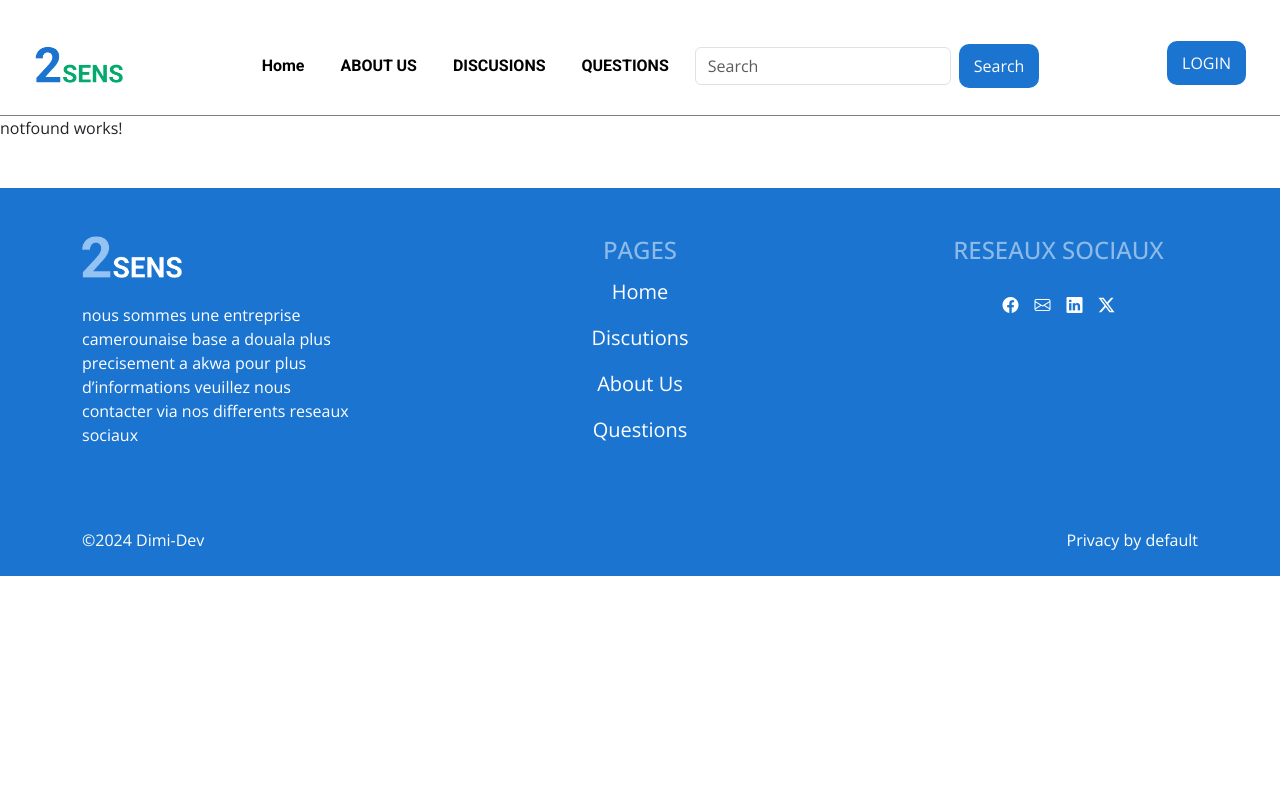
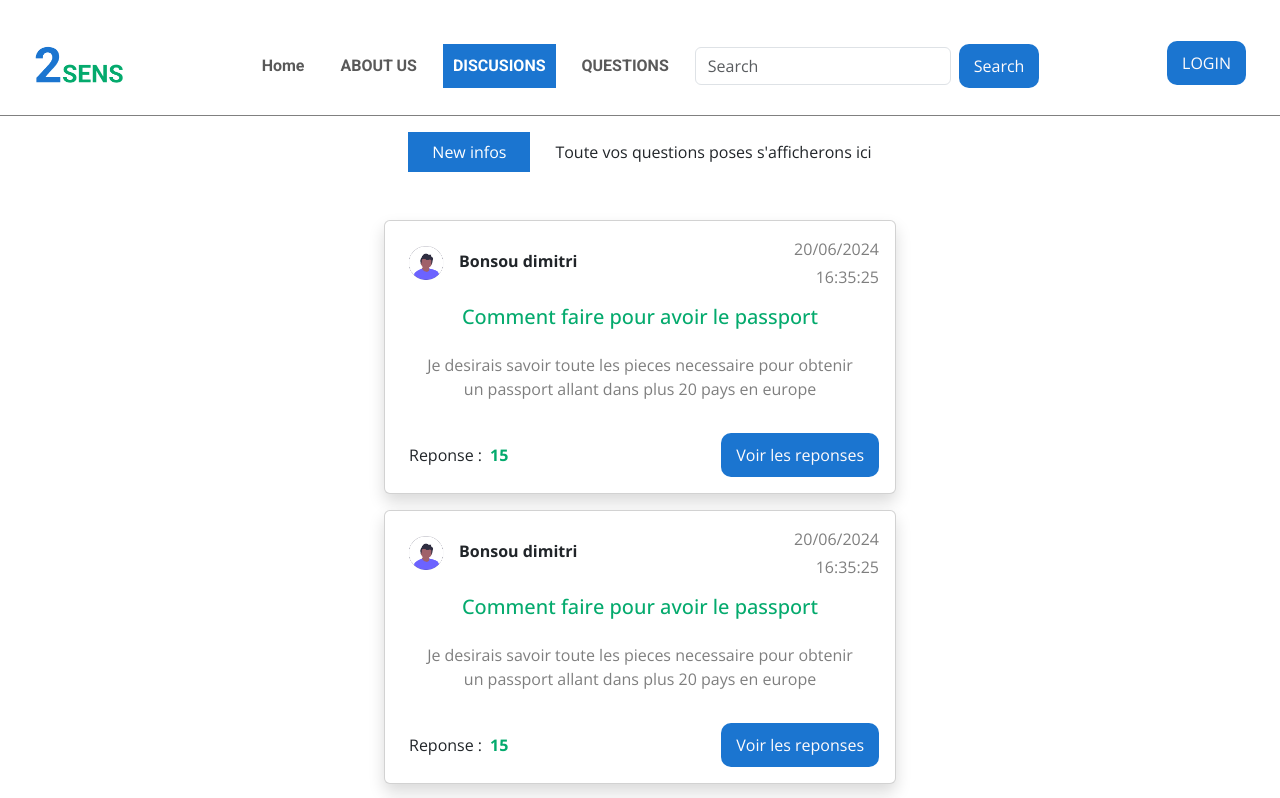
Before and after one commit to Dimitribonsou/projet-2SENS, an Angular app in the folder 2SensWebApps/: page /discutions in a window 1280 px wide. Shown: the top 798 px of the page. Built offline with nearby package versions, Linux system fonts and the light colour scheme.

Commit message:
discution updated

```diff
--- a/2SensWebApps/src/app/Components/HomePageComponent/navbar/navbar.component.html
+++ b/2SensWebApps/src/app/Components/HomePageComponent/navbar/navbar.component.html
@@ -12,16 +12,16 @@
       <div class="offcanvas-body  ">
         <ul class="navbar-nav justify-content-center flex-grow-1 d-flex gap-3 pe-3 text-light align-items-center">
           <li class="nav-item">
-            <a class="nav-link active   font-two fw-bold" aria-current="page" [routerLink]="['/home']">Home</a>
+            <a class="nav-link selected-link   font-two fw-bold" aria-current="page" [routerLink]="['/home']" routerLinkActive="selected-link">Home</a>
           </li>
           <li class="nav-item">
-            <a class="nav-link active  font-two fw-bold" aria-current="page"  [routerLink]="['/about']">ABOUT US</a>
+            <a class="nav-link   font-two fw-bold" aria-current="page"  [routerLink]="['/about']" routerLinkActive="selected-link">ABOUT US</a>
           </li>
           <li class="nav-item">
-            <a class="nav-link active  font-two fw-bold" aria-current="page"  [routerLink]="['/discutions']">DISCUSIONS</a>
+            <a class="nav-link   font-two fw-bold" aria-current="page"  [routerLink]="['/discutions']" routerLinkActive="selected-link">DISCUSIONS</a>
           </li>
           <li class="nav-item">
-            <a class="nav-link active  font-two fw-bold" aria-current="page"  [routerLink]="['/questions']">QUESTIONS</a>
+            <a class="nav-link   font-two fw-bold" aria-current="page"  [routerLink]="['/questions']" routerLinkActive="selected-link">QUESTIONS</a>
           </li>
           <li class="nav-item">
             <form class="d-flex  align-items-center" role="search">
--- a/2SensWebApps/src/app/Components/HomePageComponent/navbar/navbar.component.scss
+++ b/2SensWebApps/src/app/Components/HomePageComponent/navbar/navbar.component.scss
@@ -1,3 +1,44 @@
+
+.selected-link
+{
+  // padding:  10px;
+  background-color:var(--first-color);
+  color:#fff;
+  /* border-radius: 5px; */
+  border-bottom-width: 5px;
+  border-bottom-style: solid;
+  border-bottom-color: var(--first-color);
+  transition: color 0.4s ease-in;
+  transition: border 0.4s ease-in-out;
+}
+.navbar-nav li a{
+  padding:  10px;
+  border-bottom-width: 5px;
+  border-bottom-style: none;
+  box-sizing: border-box;
+}
+.navbar-nav>li>a:hover
+{
+  color:var(--first-color);
+  /* border-radius: 5px; */
+  border-bottom-style: solid;
+  border-bottom-color: var(--first-color);
+  transition: color 0.4s ease-in;
+  transition: border 0.4s ease-in-out;
+}
+
+
+.navbar-nav>li
+{
+  position: relative;
+}
+.navbar
+{
+
+   border-bottom: 1px solid gray;
+}
+
+
 @media screen and (min-width:1000px){
   #inputsearch
   {
@@ -25,27 +66,3 @@
     align-items: center;
   }
 }
-.navbar-nav li a{
-  padding:  10px;
-  border-bottom-width: 5px;
-  border-bottom-style: none;
-  box-sizing: border-box;
-}
-.navbar-nav>li>a:hover
-{
-  color:var(--first-color);
-  /* border-radius: 5px; */
-  border-bottom-style: solid;
-  border-bottom-color: var(--first-color);
-  transition: color 0.4s ease-in;
-  transition: border 0.4s ease-in-out;
-}
-.navbar-nav>li
-{
-  position: relative;
-}
-.navbar
-{
-
-   border-bottom: 1px solid gray;
-}
--- a/2SensWebApps/src/app/Components/QuestionsPublic/cardcomponent/cardcomponent.component.html
+++ b/2SensWebApps/src/app/Components/QuestionsPublic/cardcomponent/cardcomponent.component.html
@@ -20,8 +20,9 @@
        <span class="text-two fw-bold ms-2">15</span>
      </div>
      <div class="card-action d-flex justify-content-end align-items-center">
-       <a href="#" class="btn-one " >Repondre</a>
-       <a href="#" class="btn-two ms-4">Signaler</a>
+       <a *ngIf="showbtnrepondre" href="#" class="btn-one me-3" >Repondre</a>
+       <a *ngIf="showbtnvoirreponse" href="#" class="btn-one " >Voir les reponses</a>
+       <a *ngIf="showbtnsignaler" href="#" class="btn-two ms-4">Signaler</a>
      </div>
   </div>
   </div>
--- a/2SensWebApps/src/app/Components/QuestionsPublic/cardcomponent/cardcomponent.component.ts
+++ b/2SensWebApps/src/app/Components/QuestionsPublic/cardcomponent/cardcomponent.component.ts
@@ -1,12 +1,18 @@
-import { Component } from '@angular/core';
+import { NgIf } from '@angular/common';
+import { Component, Input } from '@angular/core';
 
 @Component({
   selector: 'app-cardcomponent',
   standalone: true,
-  imports: [],
+  imports: [NgIf],
   templateUrl: './cardcomponent.component.html',
   styleUrl: './cardcomponent.component.scss'
 })
 export class CardcomponentComponent {
-
+  @Input()
+  showbtnsignaler=true
+  @Input()
+  showbtnrepondre=true
+  @Input()
+  showbtnvoirreponse=false
 }
--- /dev/null
+++ b/2SensWebApps/src/app/Pages/discutions/discutions.component.html
@@ -0,0 +1,10 @@
+<div class="container">
+  <div class="my-3">
+     <app-infos-menu title="News Info" description="Toute vos questions poses s'afficherons ici"></app-infos-menu>
+  </div>
+  <div class="liste-card my-5 d-flex flex-column gap-3 justify-content-center align-items-center ">
+  <app-cardcomponent [showbtnvoirreponse]="true" [showbtnsignaler]=" false " [showbtnrepondre]="false"></app-cardcomponent>
+  <app-cardcomponent [showbtnvoirreponse]="true" [showbtnsignaler]=" false " [showbtnrepondre]="false"></app-cardcomponent>
+  <app-cardcomponent [showbtnvoirreponse]="true" [showbtnsignaler]=" false " [showbtnrepondre]="false"></app-cardcomponent>
+  </div>
+</div>
--- a/2SensWebApps/src/app/app.routes.ts
+++ b/2SensWebApps/src/app/app.routes.ts
@@ -22,6 +22,11 @@ export const routes: Routes = [
     loadComponent:()=>import('./Pages/question-public/question-public.component')
   },
   {
+    path:'discutions',
+    title:'Listes des Discutions',
+    loadComponent:()=>import('./Pages/discutions/discutions.component')
+  },
+  {
     path:'**',
     title:'Page introuvable',
     loadComponent:()=>import('./Components/notfound/notfound.component')
```
Also changed, not shown: 2SensWebApps/src/app/Pages/discutions/discutions.component.ts (added, +15 -0 lines), 2SensWebApps/src/app/Pages/discutions/discutions.component.scss (added).
